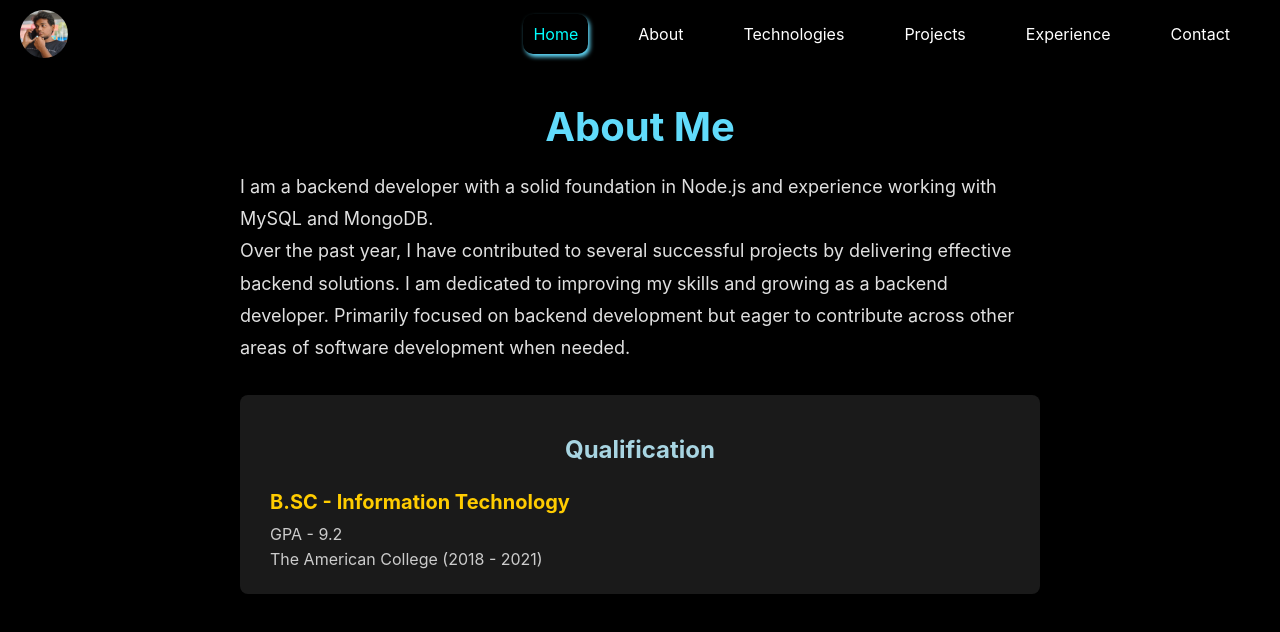
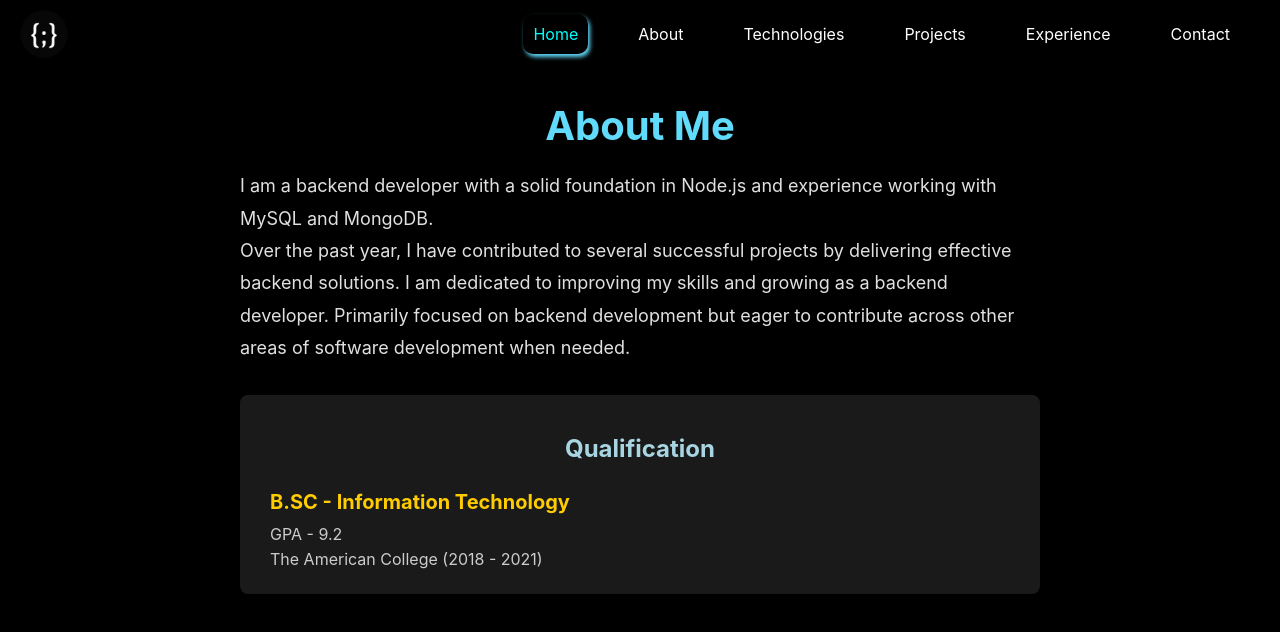
Before and after one commit to e-sivakumar/Portfolio, a React (Create React App) app: page /Portfolio/About in a window 1280 px wide. Shown: the top 632 px of the page. Built offline with nearby package versions, Linux system fonts and the light colour scheme.

Commit message:
Logo updated

```diff
--- a/package.json
+++ b/package.json
@@ -1,4 +1,5 @@
 {
+  "homepage": "https://e-sivakumar.github.io/Portfolio",
   "name": "portfolio",
   "version": "0.1.0",
   "private": true,
@@ -15,6 +16,8 @@
   },
   "scripts": {
     "start": "react-scripts start",
+    "predeploy": "npm run build",
+    "deploy" : "gh-pages -d build",
     "build": "react-scripts build",
     "test": "react-scripts test",
     "eject": "react-scripts eject"
--- a/src/components/Header.js
+++ b/src/components/Header.js
@@ -1,6 +1,7 @@
 import "../styles/Header.css";
 import { useState, useEffect } from "react";
-import TopLeftPic from "../images/siva1.jpeg"
+import TopLeftPic from "../images/siva1.jpeg";
+import logo from "../images/logo.png";
 import { Link } from "react-router-dom";
 import { useLocation } from "react-router-dom";
 
@@ -49,7 +50,7 @@ topLeftImage.addEventListener('click', () => {
 
         {/* <h1 id="headerTitle"><span>P</span>itch<span>D</span>eck</h1> */}
 
-        <img src={TopLeftPic} id="TopLeft" alt="Flipping" />
+        <img src={logo} id="TopLeft" alt="Flipping" />
 
 
         {window.innerWidth <= 1000 && (
```
Also changed, not shown: src/images/logo.png (added).
